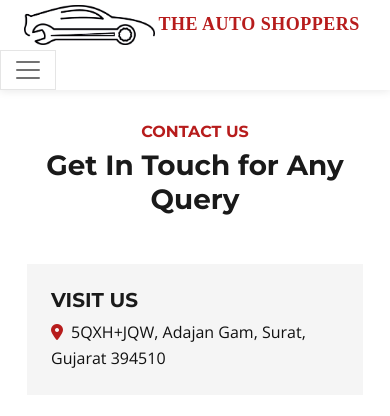
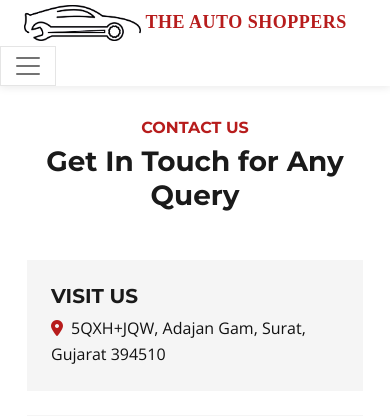
Before and after one commit to shroff-yaksi/TAS, a PHP site: page /contact.php in a window 390 px wide. Shown: the top 416 px of the page. Run offline with PHP 8.4, Linux system fonts and the light colour scheme.

Commit message:
fix: responsive HTML structure fixes — badge, navbar, booking form, contact map

```diff
--- a/booking.php
+++ b/booking.php
@@ -49,7 +49,7 @@ require 'partials/head.php';
                     </div>
                 </div>
                 <div class="col-lg-6">
-                    <div class="bg-light h-100 d-flex flex-column justify-content-center p-5 wow zoomIn"
+                    <div class="bg-light h-100 d-flex flex-column justify-content-center p-3 p-md-4 p-lg-5 wow zoomIn"
                         data-wow-delay="0.4s">
                         <h2 class="text-dark mb-4 text-center">Schedule Service</h2>
                         <form id="bookingForm">
--- a/contact.php
+++ b/contact.php
@@ -45,9 +45,9 @@ require 'partials/head.php';
                     </div>
                 </div>
                 <div class="col-md-6 wow fadeIn" data-wow-delay="0.1s">
-                    <iframe class="position-relative rounded w-100 h-100"
+                    <iframe class="position-relative rounded w-100 contact-map-iframe"
                         src="https://www.google.com/maps/embed?pb=!1m18!1m12!1m3!1d232.48880114516265!2d72.77910821436583!3d21.199281930565146!2m3!1f0!2f0!3f0!3m2!1i1024!2i768!4f13.1!3m3!1m2!1s0x3be04d948b9cbc91%3A0x1e6dcd8d36cce190!2sThe%20Auto%20Shoppers!5e0!3m2!1sen!2sin!4v1772800171666!5m2!1sen!2sin"
-                        frameborder="0" style="min-height: 350px; border:0;" allowfullscreen="" aria-hidden="false"
+                        frameborder="0" style="min-height: 400px; height: 450px; border:0;" allowfullscreen="" aria-hidden="false"
                         tabindex="0"></iframe>
                 </div>
                 <div class="col-md-6">
--- a/index.php
+++ b/index.php
@@ -189,7 +189,7 @@ require 'partials/head.php';
                     <div class="position-relative h-100 wow fadeIn" data-wow-delay="0.1s">
                         <img class="position-absolute img-fluid w-100 h-100" src="img/about.jpg"
                             style="object-fit: cover;" alt="">
-                        <div class="position-absolute top-0 start-0 bg-light d-flex align-items-center justify-content-center mt-n5 ms-n5"
+                        <div class="position-absolute top-0 start-0 bg-light d-flex align-items-center justify-content-center about-badge"
                             style="width: 150px; height: 150px;">
                             <div class="text-center">
                                 <h1 class="display-4 text-danger mb-0">30</h1>
--- a/partials/navbar.php
+++ b/partials/navbar.php
@@ -13,9 +13,9 @@
         <a href="index.php" class="navbar-brand d-flex align-items-center px-4 px-lg-4 px-xl-5">
             <h2 class="m-0 text-danger d-flex align-items-center gap-1"
                 style="font-family: 'Times New Roman', Times, serif; font-weight: 700; letter-spacing: 0.5px;">
-                <img src="img/tas_logo_light_theme.png" alt="TAS Logo" class="logo-light" style="max-height: 40px;">
-                <img src="img/tas_logo_dark_theme.png" alt="TAS Logo" class="logo-dark" style="max-height: 40px;">
-                THE AUTO SHOPPERS
+                <img src="img/tas_logo_light_theme.png" alt="TAS Logo" class="logo-light" style="max-height: 36px;">
+                <img src="img/tas_logo_dark_theme.png" alt="TAS Logo" class="logo-dark" style="max-height: 36px;">
+                <span class="navbar-brand-text">THE AUTO SHOPPERS</span>
             </h2>
         </a>
         <button type="button" class="navbar-toggler me-4" data-bs-toggle="collapse" data-bs-target="#navbarCollapse">
```
